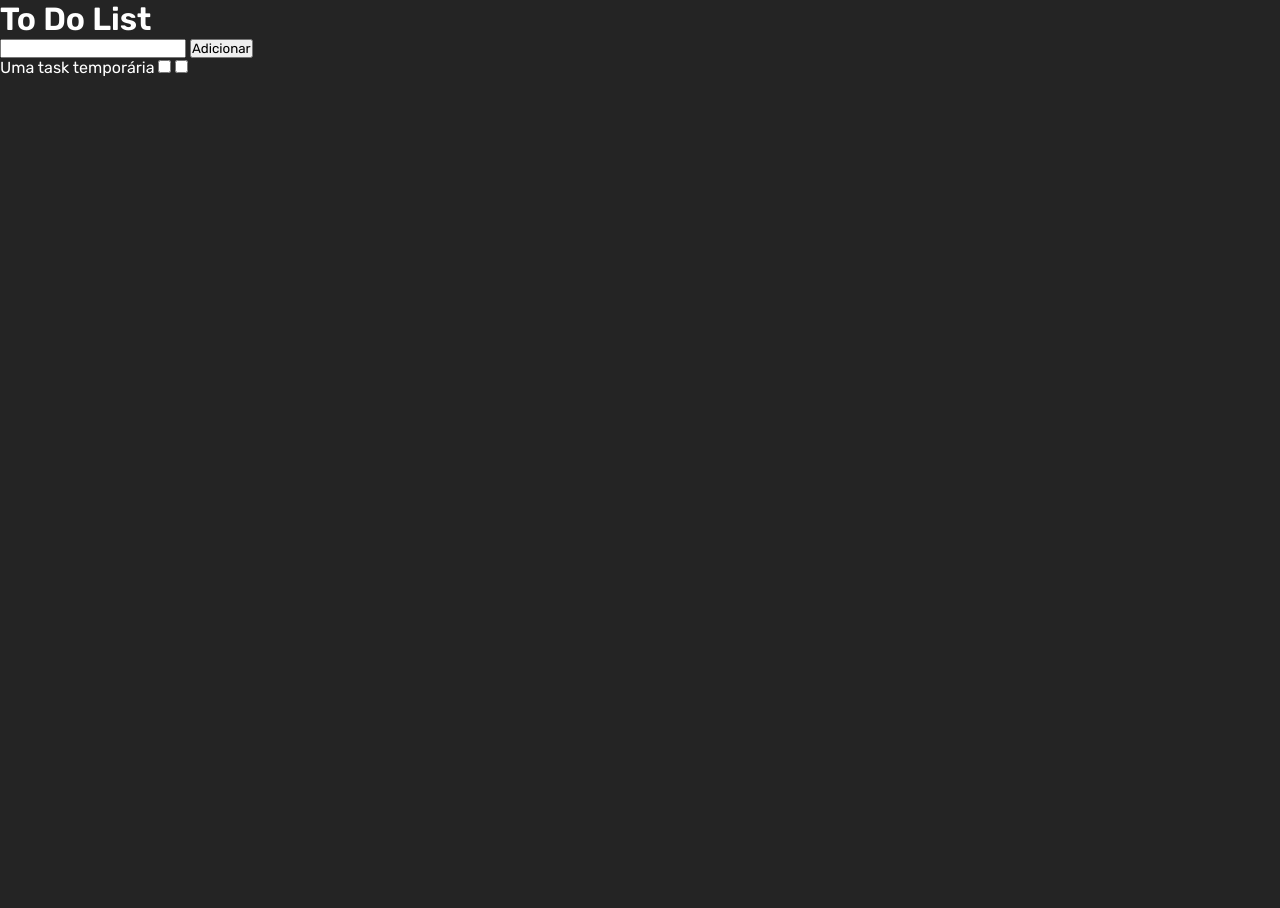
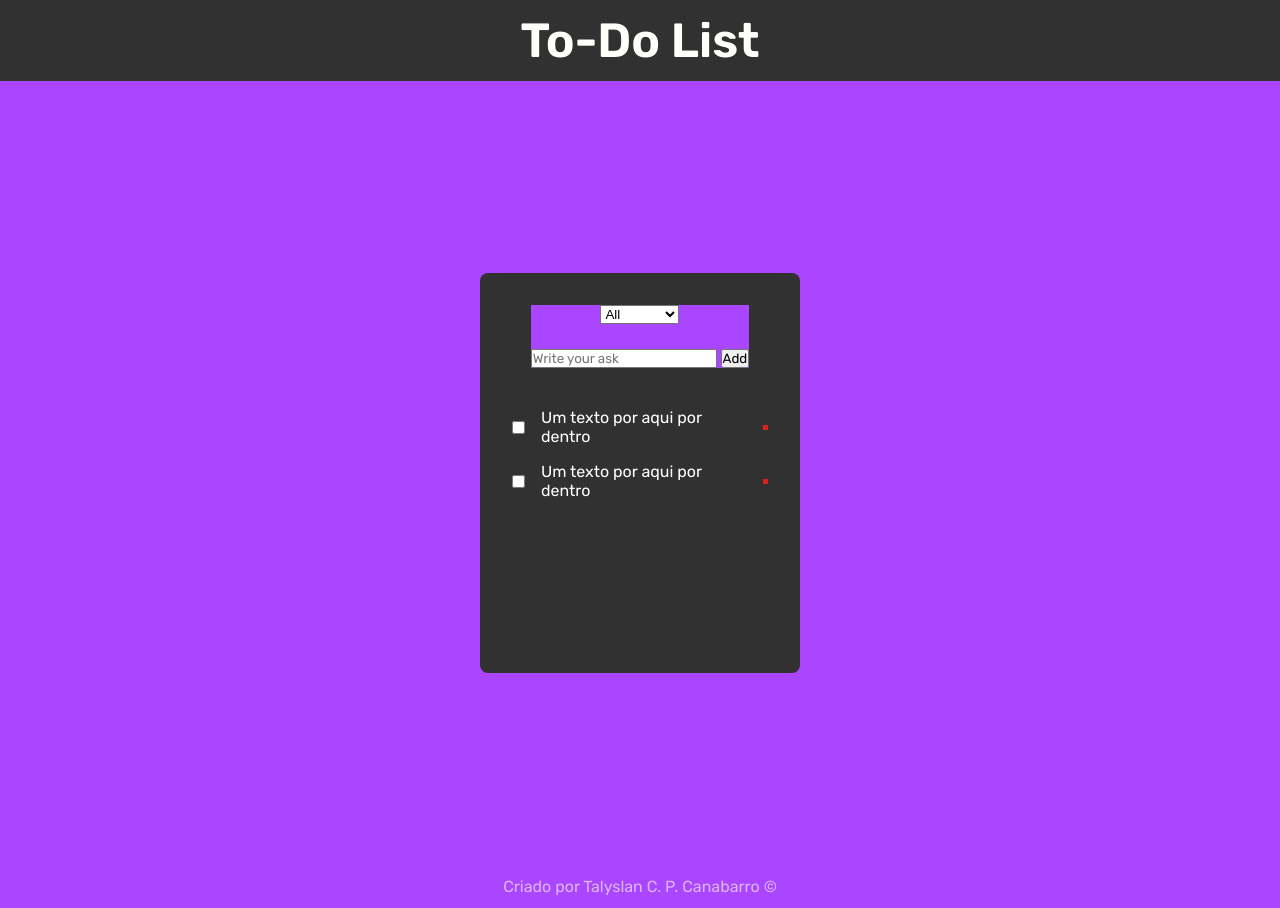
Before and after one commit to Talyslan/To-Do-List, a plain HTML site: page index.html in a window 1280 px wide. Before the commit the page ends 800 px from the top, so only its background shows below. Drawn offline with Linux system fonts and the light colour scheme.

Commit message:
add css e um pouco do js

```diff
--- a/index.html
+++ b/index.html
@@ -6,28 +6,50 @@
     <link rel="preconnect" href="https://fonts.gstatic.com" crossorigin>
     <link href="https://fonts.googleapis.com/css2?family=Rubik:wght@400;600&display=swap" rel="stylesheet">
     <meta name="viewport" content="width=device-width, initial-scale=1.0">
+    <link rel="stylesheet" href="style.css" />
 
-    <link rel="shortcut icon" href="favicon.ico" type="image/x-icon" />
-    <link rel="stylesheet" href="style.css" />
+    <link rel="shortcut icon" href="images/favicon.ico" type="image/x-icon" />
     <title>To Do List</title>
 </head>
 <body>
-    <h1>To Do List</h1>
+    <header>
+        <h1>To-Do List </h1>
+    </header>
 
     <main>
         <div class="card">
-            <input type="text" />
-            <button type="button">Adicionar</button>
+            <div class="inicio">
+                <select name="visualizacao" id="visualizacao">
+                    <option value="all" selected>All</option>
+                    <option value="checks">Checks</option>
+                    <option value="pendents">Pendents</option>
+                </select>
+                <div class="dados">
+                    <input type="text" placeholder="Write your ask" id="textTask" />
+                    <button type="button" onclick="add()">Add</button>
+                </div>
+            </div>
 
-            <div id="tasks">
-                <!-- task temporaria -->
-                <div class="temp">
-                    <span>Uma task temporária</span>
-                    <input type="checkbox" class="check"/>
-                    <input type="checkbox" class="delet"/>
+            <div class="tasks">
+                <div class="t">
+                    <input type="checkbox" />
+                    <p>Um texto por aqui por dentro</p>
+                    <span></span>
+                </div>
+
+                <div class="t">
+                    <input type="checkbox" />
+                    <p>Um texto por aqui por dentro</p>
+                    <span></span>
                 </div>
             </div>
         </div>
     </main>
+
+    <footer>
+        <span>Criado por Talyslan C. P. Canabarro ©</span>
+    </footer>
+
+    <script src="script.js"></script>
 </body>
 </html>
--- a/script.js
+++ b/script.js
@@ -0,0 +1,22 @@
+const box = document.querySelector('.tasks');
+
+function add() {
+  const value = document.querySelector('#textTask').value;
+
+  const task = {
+  feito: false,
+  texto: undefined,
+  };
+
+  task.texto = value;
+
+  const text = `
+    <div class="t">
+        <input type="checkbox" />
+        <p>${task.texto}</p>
+        <span></span>
+    </div>
+    `;
+
+  box.innerHTML += text;
+}
--- a/style.css
+++ b/style.css
@@ -2,6 +2,14 @@
     margin: 0;
     padding: 0;
     box-sizing: border-box;
+}
+
+:root {
+    --black:#313132;
+    --white: #FFFFFC;
+    --purple: #AA46FF;
+    --red: #F87C8F;
+    --blue: #639CF0;
 }
 
 body, button, input {
@@ -9,6 +17,68 @@ body, button, input {
 }
 
 body {
-    background: #242424;
-    color: #fff;
+    background: var(--purple);
+    color: var(--white);
 }
+
+/* Header */
+header {
+    background: var(--black);
+    width: 100%;
+}
+
+header h1 {
+    padding: 12px 0;
+    font-size: 3em;
+    text-align: center;
+}
+
+/* Main */
+main,
+.card,
+.inicio,
+.tasks,
+.t {
+    display: flex;
+    /* justify-content: center; */
+    align-items: center;
+    flex-direction: column;
+}
+
+.card {
+    background: var(--black);
+    padding: 32px;
+    border-radius: 8px;;
+    margin: 15%;
+    height: 25em;
+    width: 20em;
+    gap: 40px;
+}
+
+.card .inicio {
+    background: #AA46FF;
+    gap: 24px;
+}
+
+.card .tasks {
+    gap: 16px;
+}
+
+.card .tasks .t {
+    flex-direction: row;
+    gap: 16px;
+}
+
+.card .tasks .t span {
+    width: 5px;
+    background: rgb(219, 32, 32);
+    height: 5px;
+}
+
+/* Footer */
+footer span {
+    text-align: center;
+    display: block;
+    padding: 12px 0;
+    opacity: .6;
+}
```
Also changed, not shown: images/favicon.ico (added).
